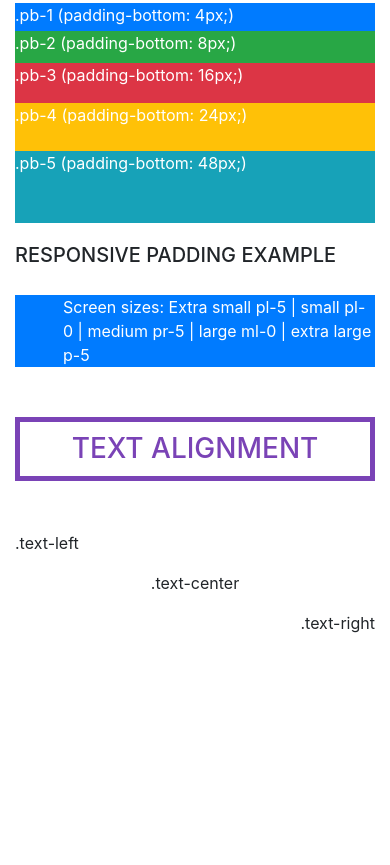
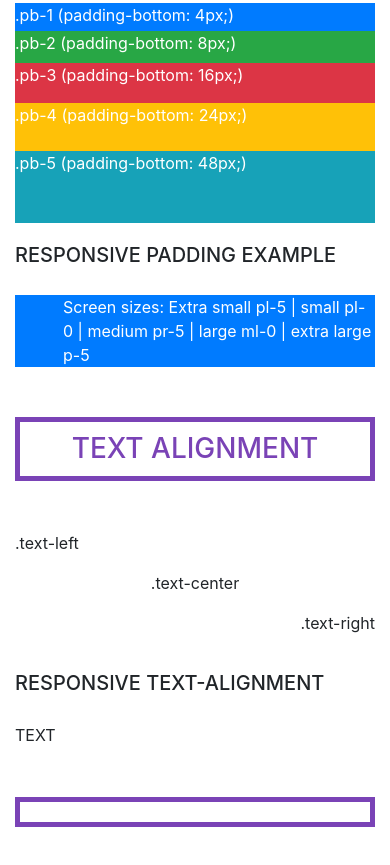
Before and after one commit to Nishbruh/Learning-Bootstrap, a plain HTML site: page index.html in a window 390 px wide. Shown: the part 3004-3869 px from the top of the page. Before the commit the page ends 3655 px from the top, so only its background shows below. Drawn offline with nearby package versions, Linux system fonts and the light colour scheme.

Commit message:
Responsive text-alignment

```diff
--- a/index.html
+++ b/index.html
@@ -79,9 +79,14 @@
             <h5>Responsive padding Example</h5>
             <div class="bg-primary text-white pl-5 pl-sm-0 pl-md-5 pl-lg-0 p-xl-5">Screen sizes: Extra small pl-5 | small pl-0 | medium pr-5 | large ml-0 | extra large p-5</div>
         <h3 class="heading-style">text alignment</h3>
-        <p class="text-left">.text-left</p>
-        <p class="text-center">.text-center</p>
-        <p class="text-right">.text-right</p>
+            <p class="text-left">.text-left</p>
+            <p class="text-center">.text-center</p>
+            <p class="text-right">.text-right</p>
+
+        <h5>Responsive text-alignment</h5>
+                <p class="text-left text-sm-center text-md-right text-lg-center text-xl-left">TEXT</p>
+        <h3 class="heading-style"></h3>
+
     </div>
     <script src="https://code.jquery.com/jquery-3.3.1.slim.min.js" integrity="sha384-q8i/X+965DzO0rT7abK41JStQIAqVgRVzpbzo5smXKp4YfRvH+8abtTE1Pi6jizo" crossorigin="anonymous"></script>
     <script src="https://cdnjs.cloudflare.com/ajax/libs/popper.js/1.14.7/umd/popper.min.js" integrity="sha384-UO2eT0CpHqdSJQ6hJty5KVphtPhzWj9WO1clHTMGa3JDZwrnQq4sF86dIHNDz0W1" crossorigin="anonymous"></script>
```
